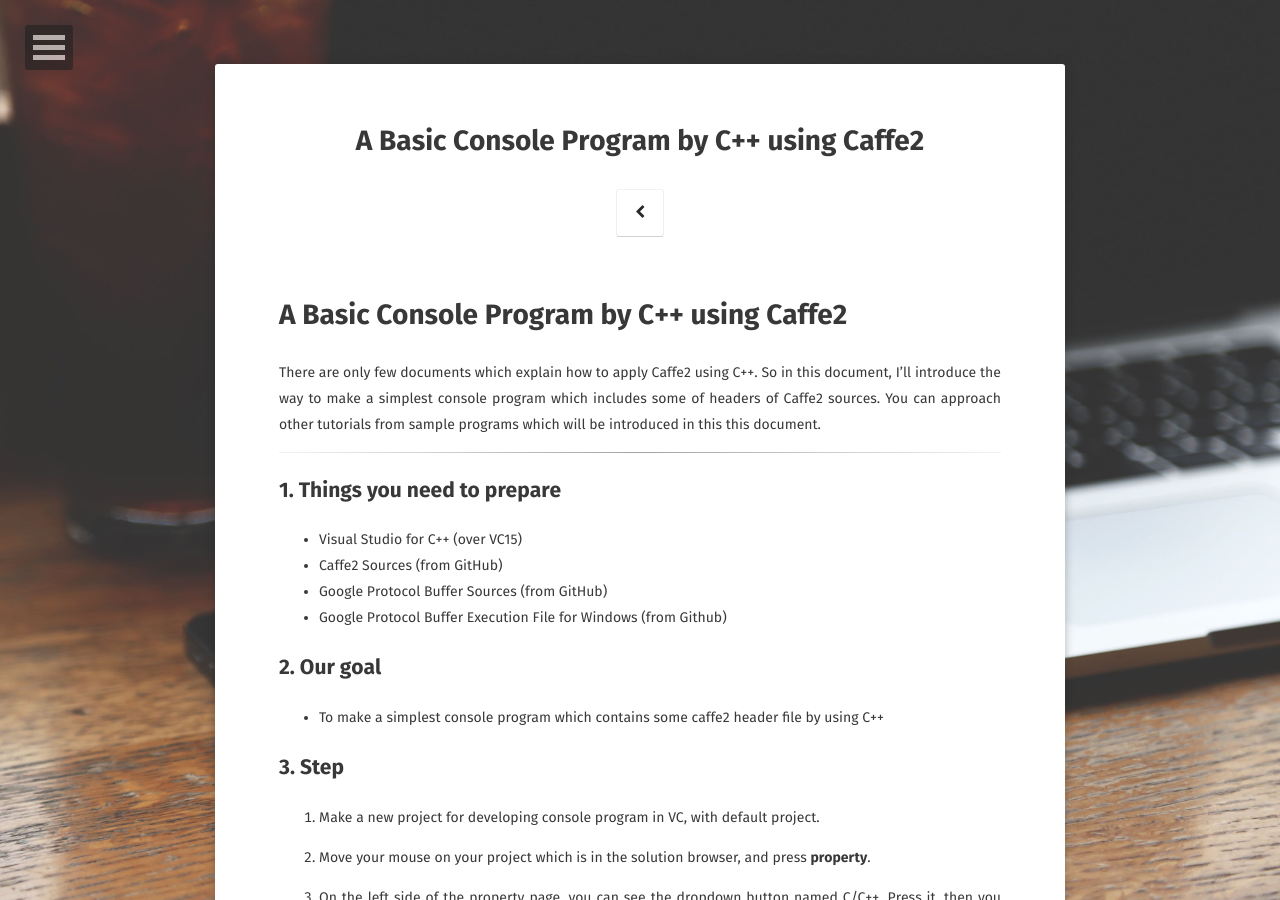
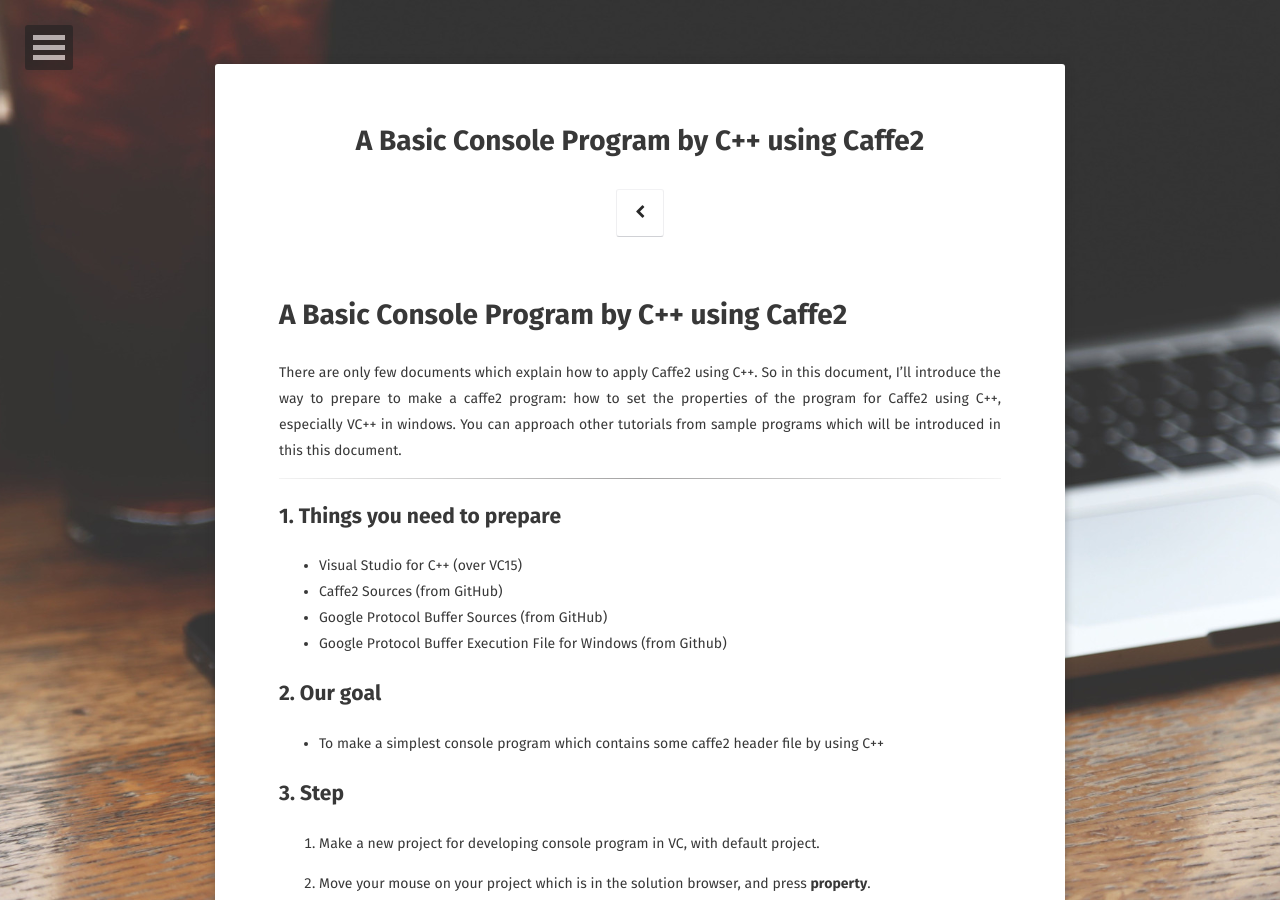
Before and after one commit to haracejacob/011A, a Jekyll site: the page built from cplusplus_tutorial.md, in a window 1280 px wide and 900 px high. Built offline with Jekyll 4.4.1, drawn with Linux system fonts in a browser that asks for light colours; some web fonts are replaced; our own code applies the rules of GitHub Pages for plain Markdown files; comment, search, counter and statistics services are not loaded.

Commit message:
Fix some sentences

```diff
--- a/cplusplus_tutorial.md
+++ b/cplusplus_tutorial.md
@@ -1,5 +1,5 @@
 # A Basic Console Program by C++ using Caffe2
-There are only few documents which explain how to apply Caffe2 using C++. So in this document, I'll introduce the way to make a simplest console program which includes some of headers of Caffe2 sources. You can approach other tutorials from sample programs which will be introduced in this this document.
+There are only few documents which explain how to apply Caffe2 using C++. So in this document, I'll introduce the way to prepare to make a caffe2 program: how to set the properties of the program for Caffe2 using C++, especially VC++ in windows. You can approach other tutorials from sample programs which will be introduced in this this document.
 
 ----
 ## 1. Things you need to prepare
```
